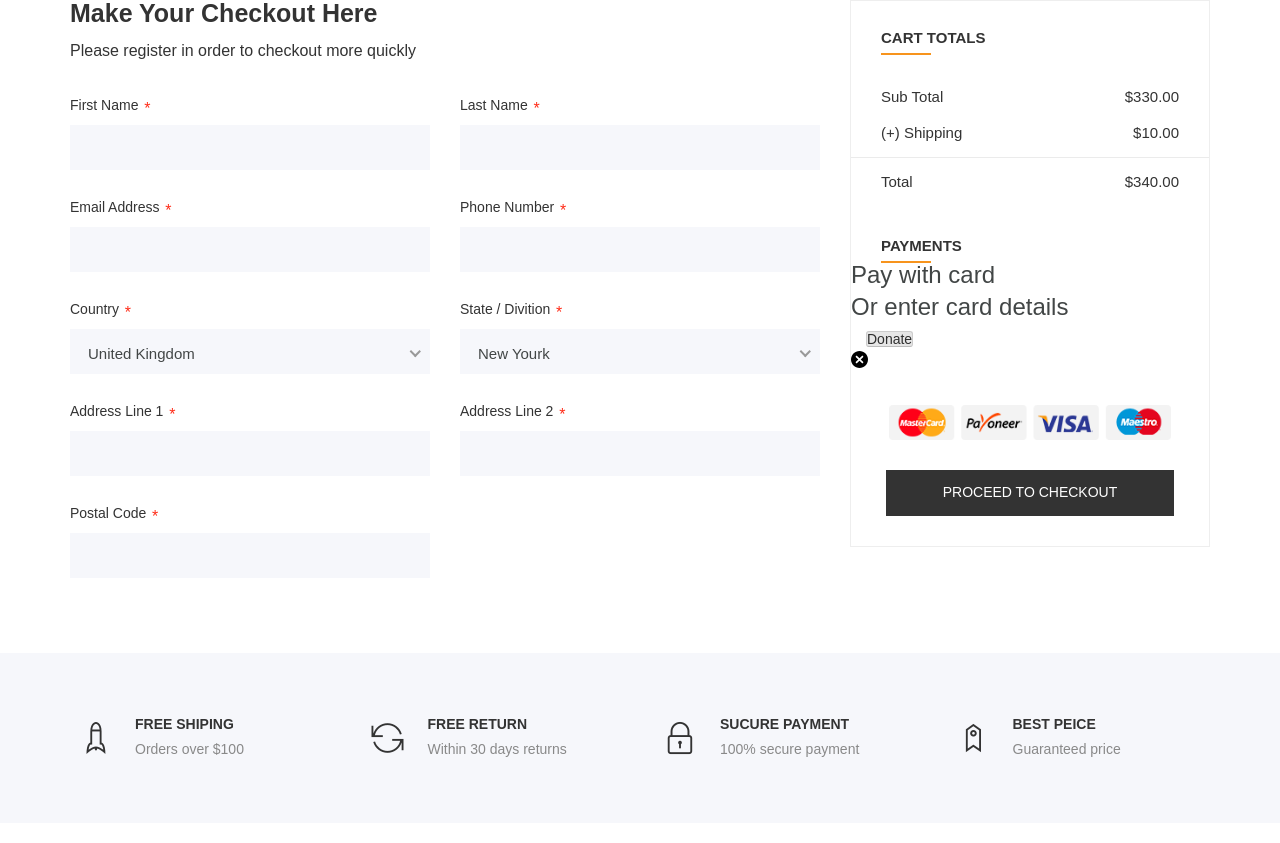
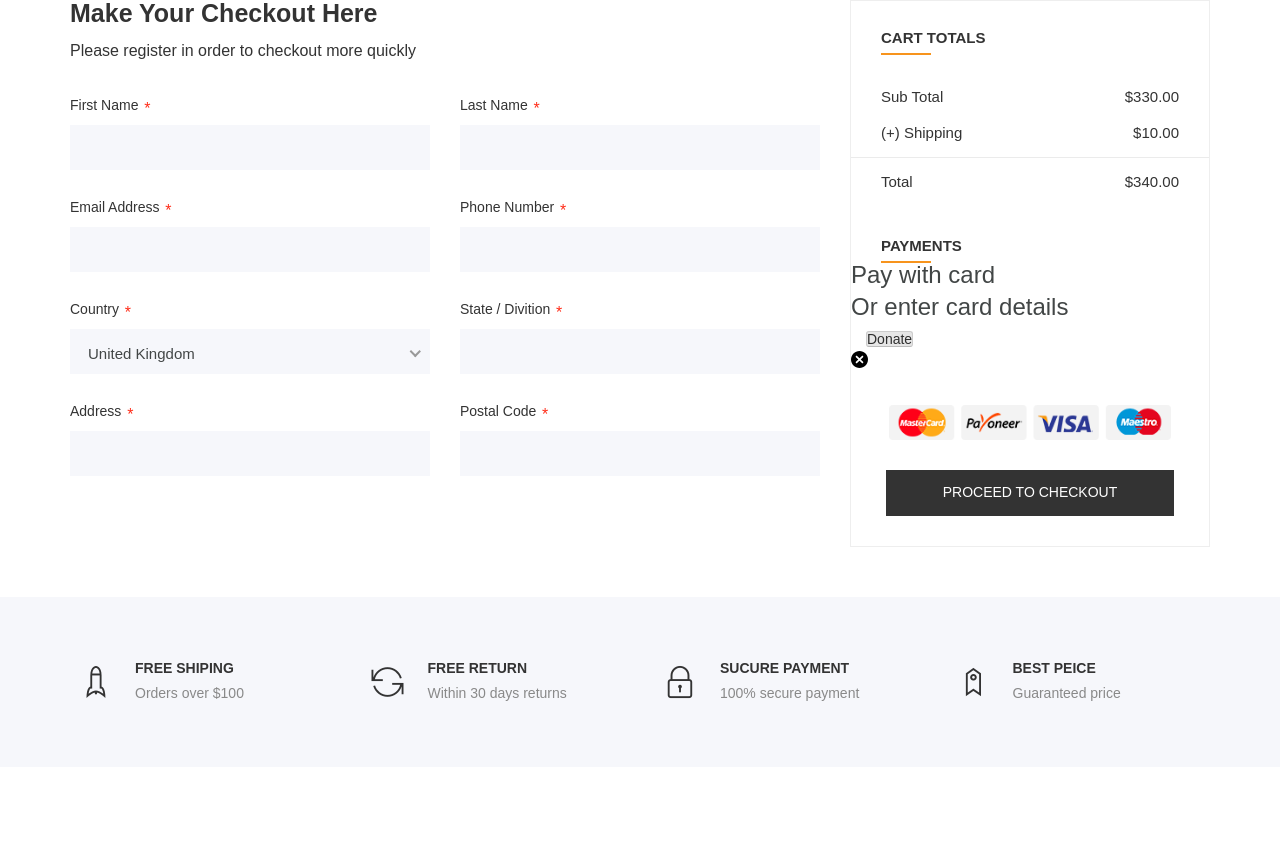
Before and after one commit to r4mi4/django_shop, a Django app: page /checkout/ in a window 1280 px wide. Shown: the part 358-1201 px from the top of the page. Run offline with Django 3.2, Linux system fonts and the light colour scheme; some libraries are stand-ins or nearby versions.

Commit message:
Improvement checkout.html

```diff
--- a/checkout/templates/checkout/checkout.html
+++ b/checkout/templates/checkout/checkout.html
@@ -314,26 +314,12 @@
 									<div class="col-lg-6 col-md-6 col-12">
 										<div class="form-group">
 											<label>State / Divition<span>*</span></label>
-											<select name="state-province" id="state-province">
-												<option value="divition" selected="selected">New Yourk</option>
-												<option>Los Angeles</option>
-												<option>Chicago</option>
-												<option>Houston</option>
-												<option>San Diego</option>
-												<option>Dallas</option>
-												<option>Charlotte</option>
-											</select>
+											<input type="text" name="State" placeholder="" required="required">
 										</div>
 									</div>
 									<div class="col-lg-6 col-md-6 col-12">
 										<div class="form-group">
-											<label>Address Line 1<span>*</span></label>
-											<input type="text" name="address" placeholder="" required="required">
-										</div>
-									</div>
-									<div class="col-lg-6 col-md-6 col-12">
-										<div class="form-group">
-											<label>Address Line 2<span>*</span></label>
+											<label>Address<span>*</span></label>
 											<input type="text" name="address" placeholder="" required="required">
 										</div>
 									</div>
```
Also changed, not shown: orders/forms.py (+8 -0 lines).
